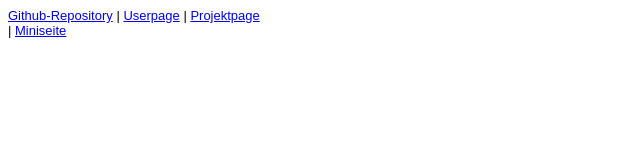
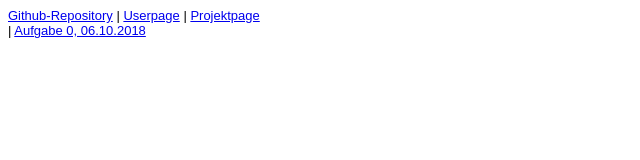
Before and after one commit to grandalf94/grandalf94.github.io, a plain HTML site: page Steckbrief/steckbrief.htm in a window 1280 px wide. Shown: the whole page, without its empty margins (0-640 px from the left). Drawn offline with Linux system fonts and the light colour scheme.

Commit message:
neues pb

```diff
--- a/Steckbrief/steckbrief.htm
+++ b/Steckbrief/steckbrief.htm
@@ -20,7 +20,7 @@ body {
 <a href="https://github.com/grandalf94?tab=repositories" target="_blank">Github-Repository</a>
 | <a href="https://grandalf94.github.io" target="_blank">Userpage</a>
 | <a href="https://grandalf94.github.io/EIA2" target="_blank">Projektpage</a><br>
-| <a href="https://grandalf94.github.io/EIA2/Namen_eingabe/Namenseingabe" target="_blank">Miniseite</a><br>
+| <a href="https://grandalf94.github.io/EIA2/Namen_eingabe/Namenseingabe" target="_blank">Aufgabe 0, 06.10.2018</a><br>
 
 
 
```
